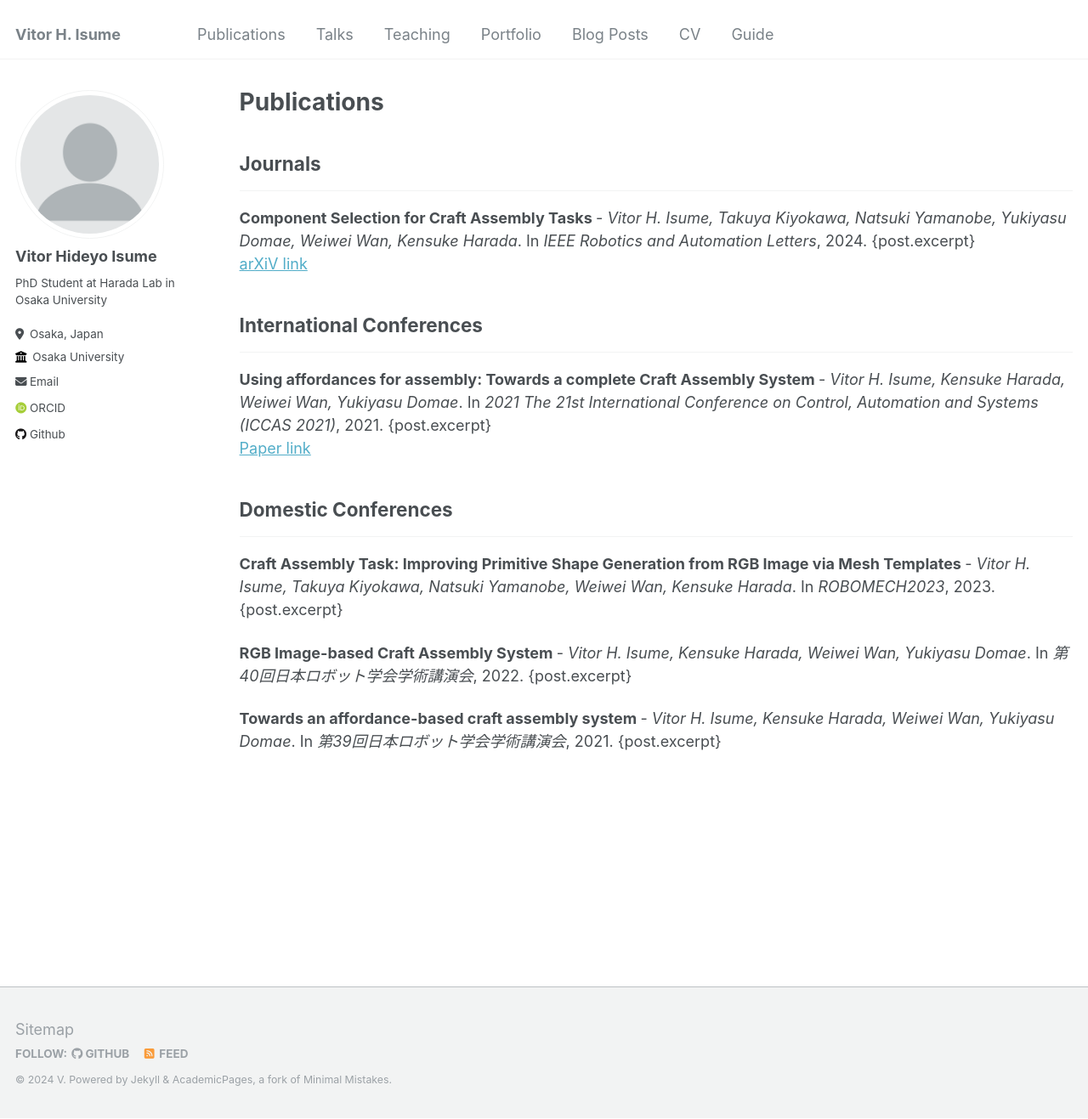
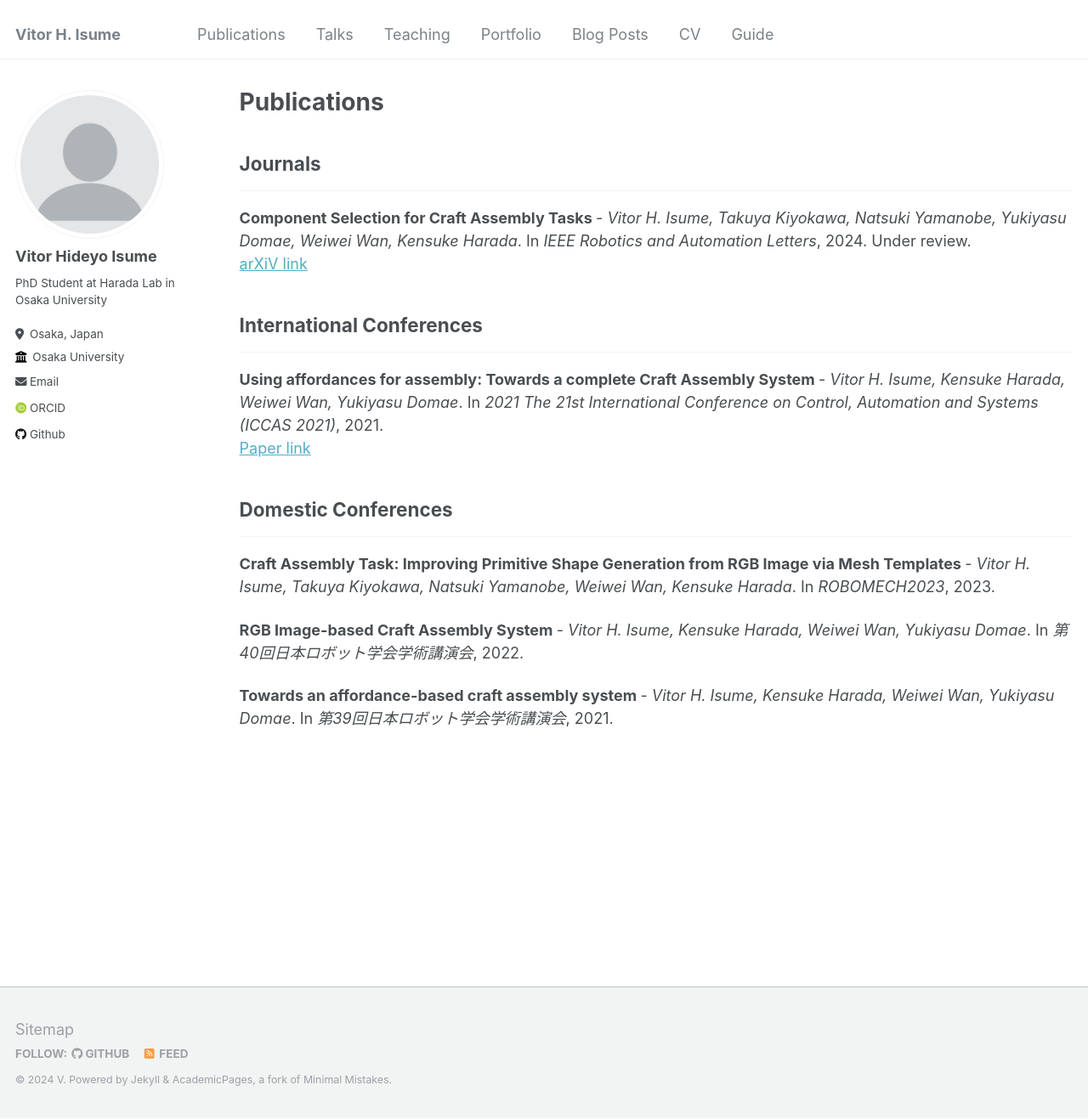
Before and after one commit to v-isume/v-isume.github.io, a Jekyll site: the page built from _pages/publications.md, in a window 1280 px wide and 1317 px high. Shown: the whole window at 85% size. Built offline with Jekyll 4.4.1, drawn with Linux system fonts in a browser that asks for light colours; some web fonts are replaced.

Commit message:
Update archive-single.html

```diff
--- a/_includes/archive-single.html
+++ b/_includes/archive-single.html
@@ -28,7 +28,7 @@
 
     {% if post.collection == 'publications' %}
       {% if post.excerpt %}
-        <p><b>{{ title }}</b> - <i>{{ post.authors }}</i>. In <i>{{ post.venue }}</i>, {{ post.date | default: "1900-01-01" | date: "%Y" }}. {post.excerpt}
+        <p><b>{{ title }}</b> - <i>{{ post.authors }}</i>. In <i>{{ post.venue }}</i>, {{ post.date | default: "1900-01-01" | date: "%Y" }}. {{ post.excerpt }}
       {% else %}
         <p><b>{{ title }}</b> - <i>{{ post.authors }}</i>. In <i>{{ post.venue }}</i>, {{ post.date | default: "1900-01-01" | date: "%Y" }}
       {% endif %}
```
